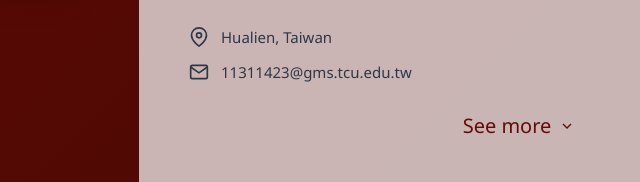
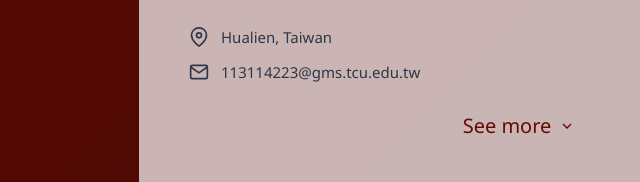
Before and after one commit to irenefanri08/Portfolio, a plain HTML site: page about.html in a window 1280 px wide. Shown: the part 618-800 px from the top of the page, 341-981 px from the left. Drawn offline with Linux system fonts and the light colour scheme.

Commit message:
Update about.html

```diff
--- a/about.html
+++ b/about.html
@@ -387,7 +387,7 @@
                             />
                             <polyline points="22,6 12,13 2,6" />
                         </svg>
-                        <span>11311423@gms.tcu.edu.tw</span>
+                        <span>113114223@gms.tcu.edu.tw</span>
                     </div>
                     <div class="see-more" id="seeMore">
                         <span>See more</span>
```
